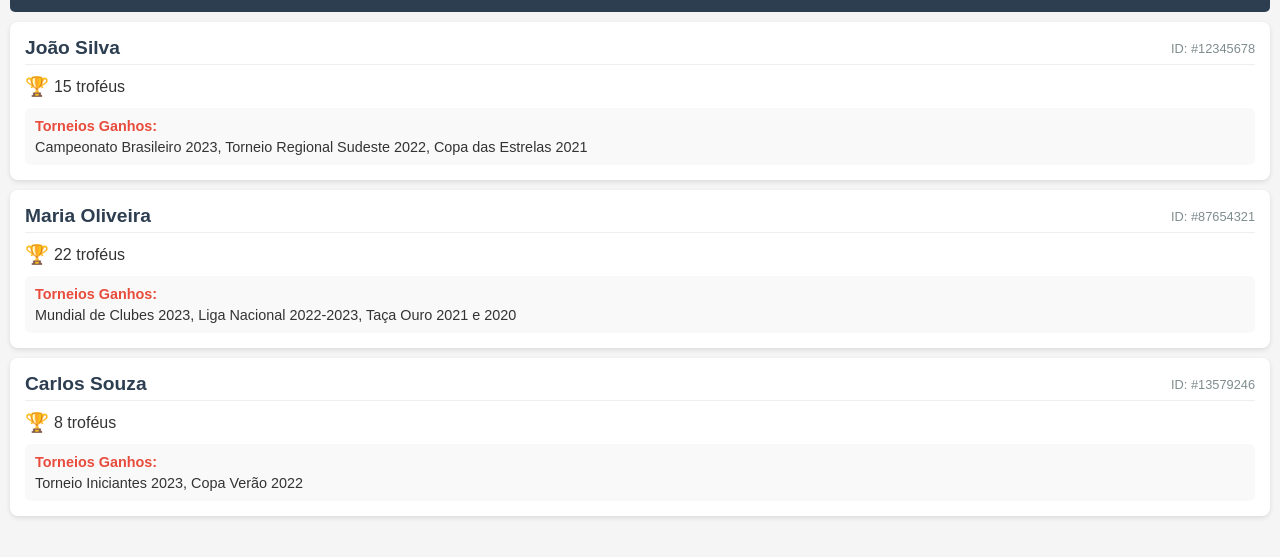
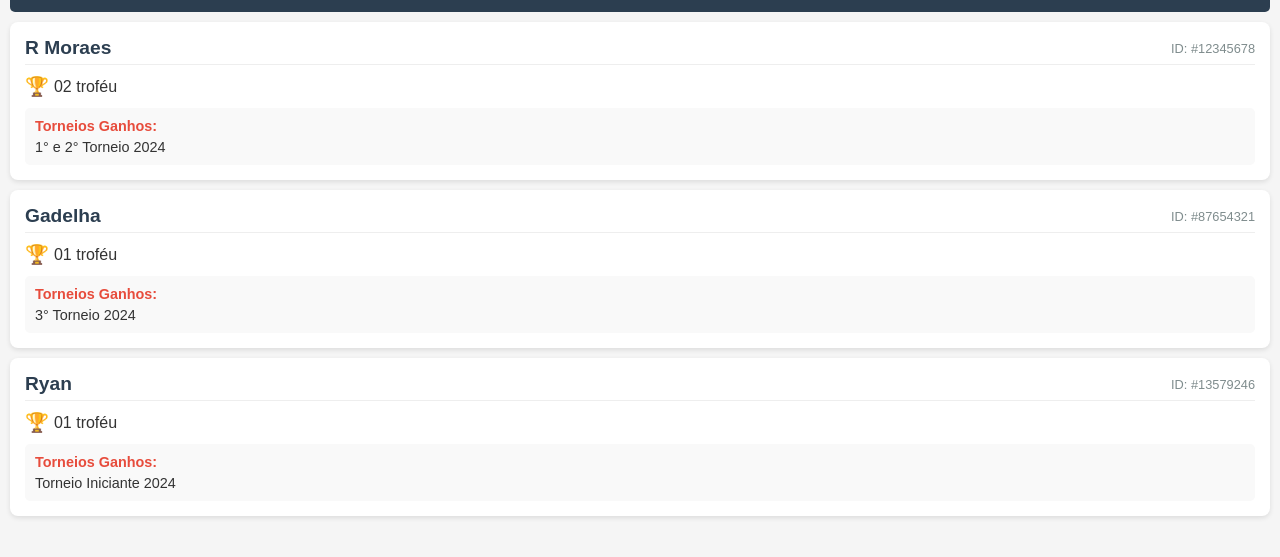
Before and after one commit to GadelhaGGO/Lista-jogadores-sinuca, a plain HTML site: page index.html in a window 1280 px wide. Shown: the part 65-622 px from the top of the page. Drawn offline with Linux system fonts and the light colour scheme.

Commit message:
Update index.html

```diff
--- a/index.html
+++ b/index.html
@@ -102,46 +102,46 @@
 
     <div class="player-card">
         <div class="player-header">
-            <span class="player-name">João Silva</span>
+            <span class="player-name">R Moraes</span>
             <span class="player-id">ID: #12345678</span>
         </div>
         <div class="trophy-count">
             <span class="trophy-icon">🏆</span>
-            <span>15 troféus</span>
+            <span>02 troféu</span>
         </div>
         <div class="tournaments">
             <div class="tournaments-title">Torneios Ganhos:</div>
-            <div>Campeonato Brasileiro 2023, Torneio Regional Sudeste 2022, Copa das Estrelas 2021</div>
+            <div>1° e 2° Torneio 2024</div>
         </div>
     </div>
 
     <div class="player-card">
         <div class="player-header">
-            <span class="player-name">Maria Oliveira</span>
+            <span class="player-name">Gadelha</span>
             <span class="player-id">ID: #87654321</span>
         </div>
         <div class="trophy-count">
             <span class="trophy-icon">🏆</span>
-            <span>22 troféus</span>
+            <span>01 troféu</span>
         </div>
         <div class="tournaments">
             <div class="tournaments-title">Torneios Ganhos:</div>
-            <div>Mundial de Clubes 2023, Liga Nacional 2022-2023, Taça Ouro 2021 e 2020</div>
+            <div>3° Torneio 2024</div>
         </div>
     </div>
 
     <div class="player-card">
         <div class="player-header">
-            <span class="player-name">Carlos Souza</span>
+            <span class="player-name">Ryan</span>
             <span class="player-id">ID: #13579246</span>
         </div>
         <div class="trophy-count">
             <span class="trophy-icon">🏆</span>
-            <span>8 troféus</span>
+            <span>01 troféu</span>
         </div>
         <div class="tournaments">
             <div class="tournaments-title">Torneios Ganhos:</div>
-            <div>Torneio Iniciantes 2023, Copa Verão 2022</div>
+            <div>Torneio Iniciante 2024</div>
         </div>
     </div>
 
@@ -159,4 +159,4 @@
         */
     </script>
 </body>
-</html>
+    </html>
```
